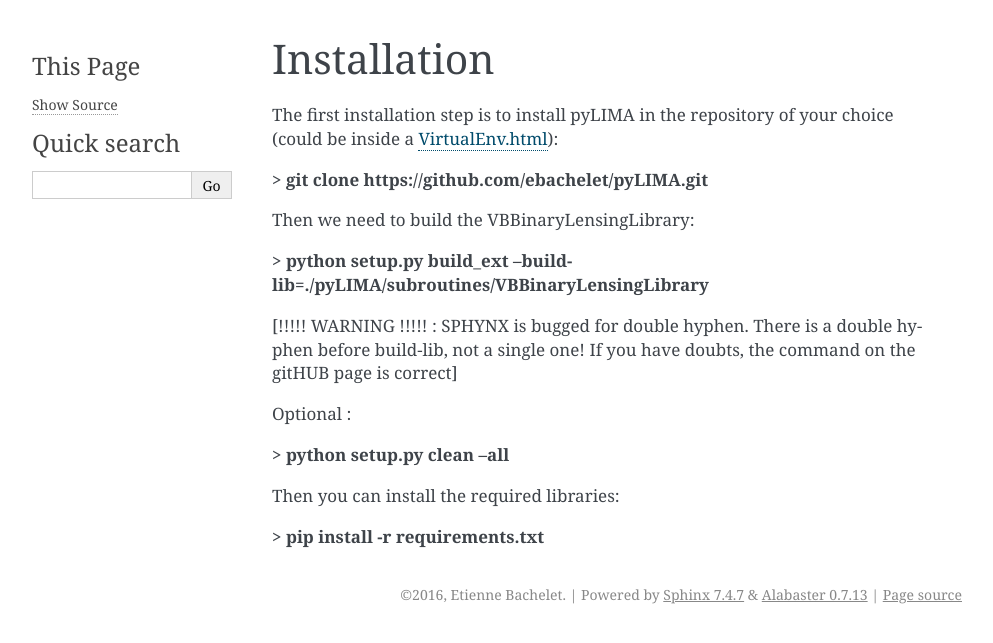
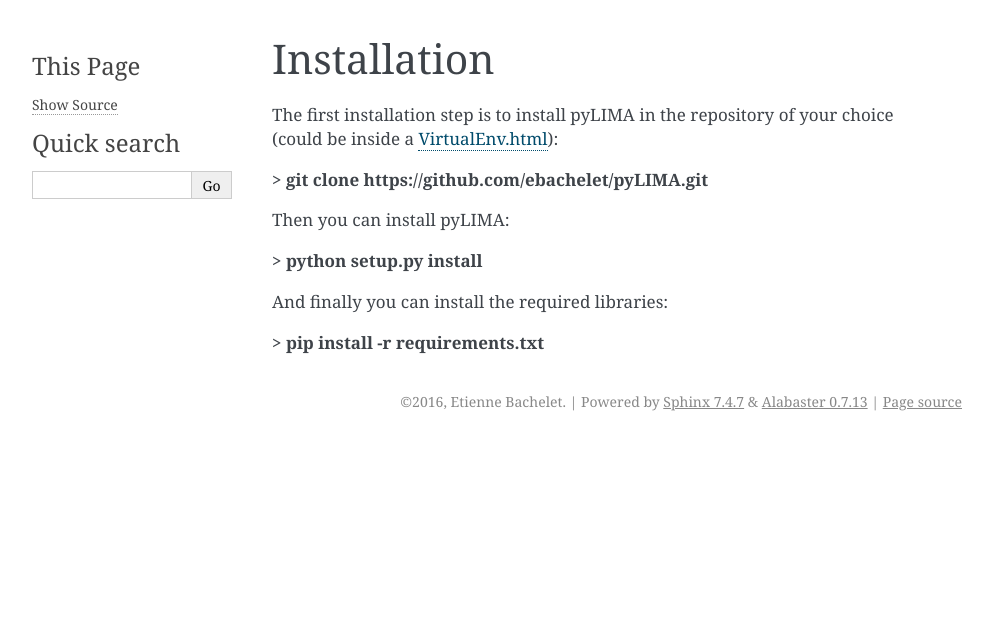
Before and after one commit to ebachelet/pyLIMA, a Sphinx documentation site: the page built from doc/source/Installation.rst, in a window 1280 px wide. Shown: the top 643 px of the page, without its empty margins (148-1141 px from the left). Built offline with Sphinx 7.4.7, drawn with Linux system fonts in a browser that asks for light colours.

Commit message:
Merged recent updates

```diff
--- a/doc/source/Installation.rst
+++ b/doc/source/Installation.rst
@@ -6,19 +6,10 @@ The first installation step is to install pyLIMA in the repository of your choic
 
 **> git clone https://github.com/ebachelet/pyLIMA.git**
 
+Then you can install pyLIMA:
 
-Then we need to build the VBBinaryLensingLibrary:
+**> python setup.py install**
 
-**> python setup.py build_ext --build-lib=./pyLIMA/subroutines/VBBinaryLensingLibrary**
-
-[!!!!! WARNING !!!!! : SPHYNX is bugged for double hyphen. There is a double hyphen before build-lib, not a single one!
-If you have doubts, the command on the gitHUB page is correct]
-
-Optional :
-
-**> python setup.py clean --all**
-
-Then you can install the required libraries:
-
+And finally you can install the required libraries:
 
 **> pip install -r requirements.txt**
--- a/doc/source/Libraries.rst
+++ b/doc/source/Libraries.rst
@@ -21,6 +21,8 @@ In more details, here are the main python modules that pyLIMA required:
 
 `emcee <http://dan.iel.fm/emcee/current/>`_, the mcmc hammer
 
+`VBBinaryLensing <https://github.com/valboz/VBBinaryLensing>`_, Valerio Bozza magnificaiton routine
+
 You should be able to install all of this using:
 
 **> pip install the_module**
--- a/doc/source/Requirements.rst
+++ b/doc/source/Requirements.rst
@@ -15,6 +15,3 @@ a fortran compiler and a C/C++ compiler, such as gfortran and gcc/g++. For examp
 
 
 We gonna need a package manager, such as `pip <https://pip.pypa.io/en/stable/installing/https://pip.pypa.io/en/stable/installing/>`_ or `anaconda <https://www.continuum.io/downloads>`_ (not fully tested).
-
-
-We also need `SWIG <http://www.swig.org/download.html>`_, the python wrapper.
```
Also changed, not shown: 1 other file.
